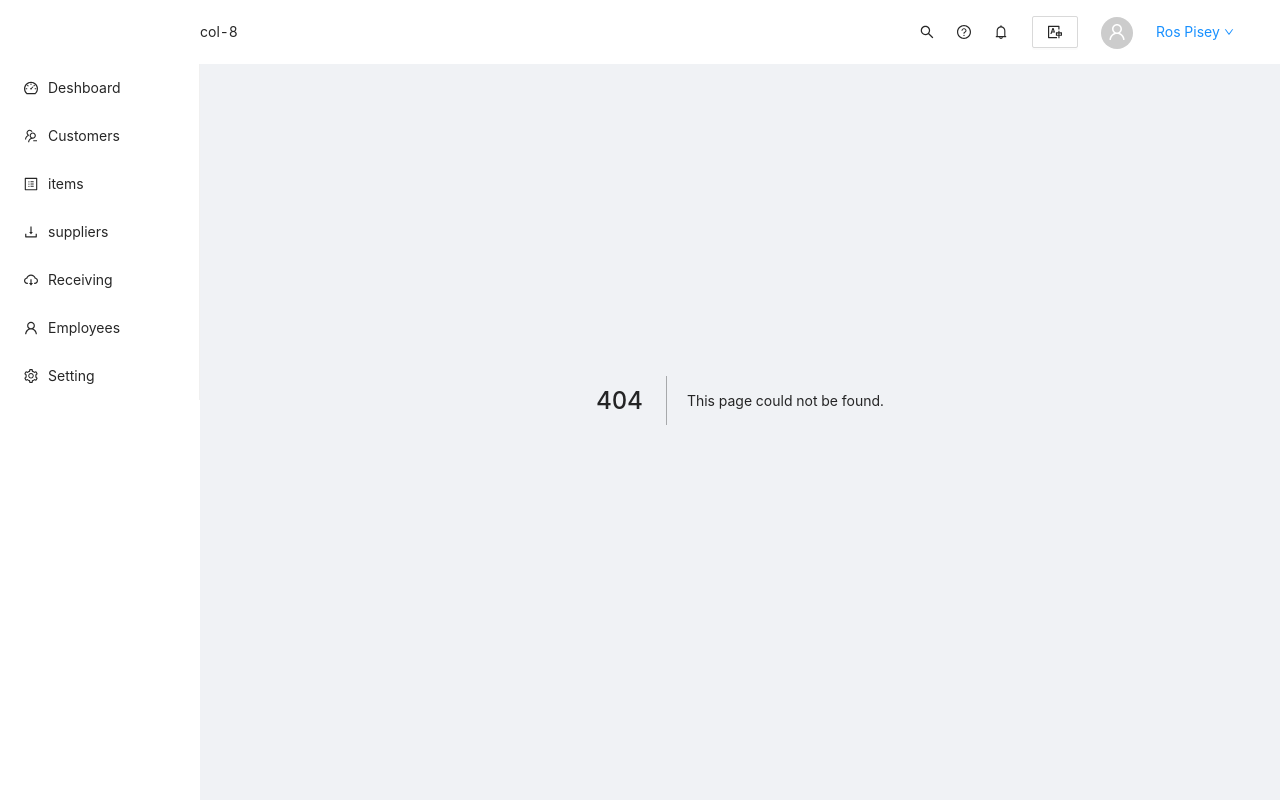
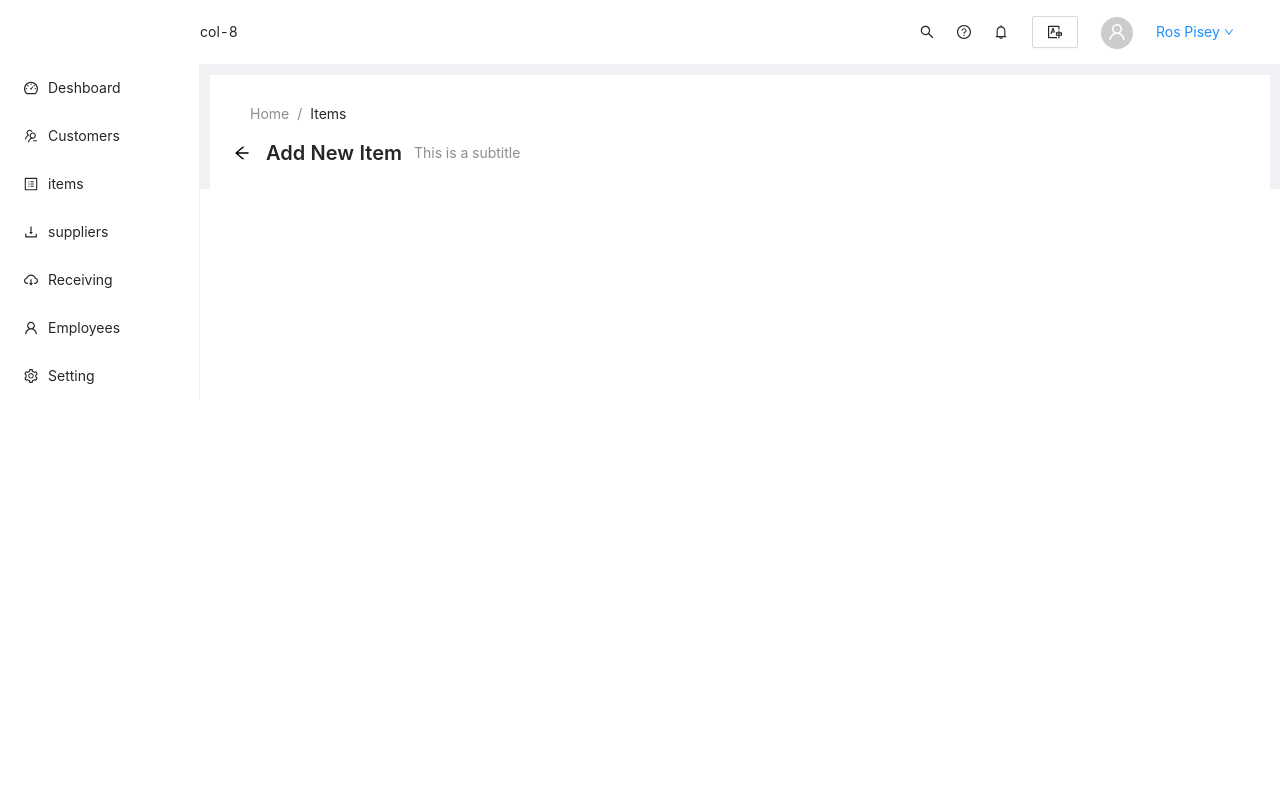
Before and after one commit to rospisey/satra-system, a Next.js app: page /add-item in a window 1280 px wide. Before the commit this address had no page. Built offline with nearby package versions, Linux system fonts and the light colour scheme.

Commit message:
CU-2ftn51u[closed]  - Create new file add-items.js CU-2fm083h[closed] - Add heading left in add new items

```diff
--- /dev/null
+++ b/pages/add-item.js
@@ -0,0 +1,28 @@
+import { Breadcrumb, PageHeader } from "antd"
+import { Content } from "antd/lib/layout/layout"
+
+
+const AddItem = () => {
+    return (
+        <Content style={{ margin: '75px 10px 0 10px', backgroundColor: 'white' }}>
+            <PageHeader
+
+                title="Add New Item"
+                onBack={() => window.history.back()}
+                breadcrumb={<Breadcrumb style={{ margin: '16px 0 0 16px' }}>
+                    <Breadcrumb.Item>
+                        <a href="/">Home</a>
+                    </Breadcrumb.Item>
+                    <Breadcrumb.Item>Items</Breadcrumb.Item>
+                </Breadcrumb>}
+                subTitle="This is a subtitle"
+                extra={[
+
+                ]}
+            />
+        </Content>
+    )
+}
+
+
+export default AddItem
```
Also changed, not shown: pages/items.js (+7 -10 lines).
